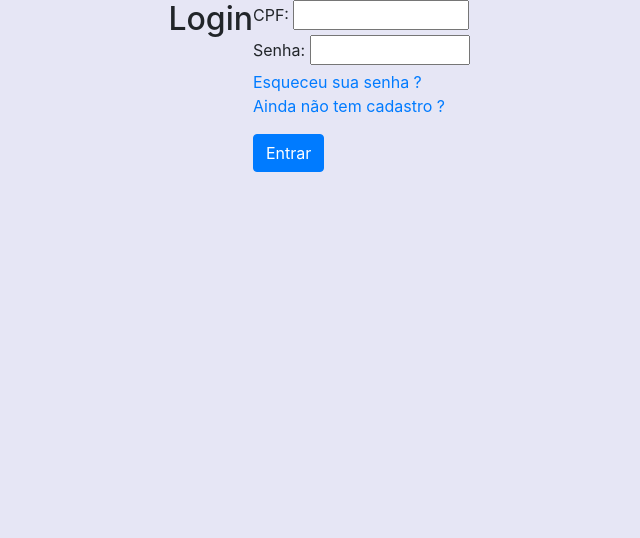
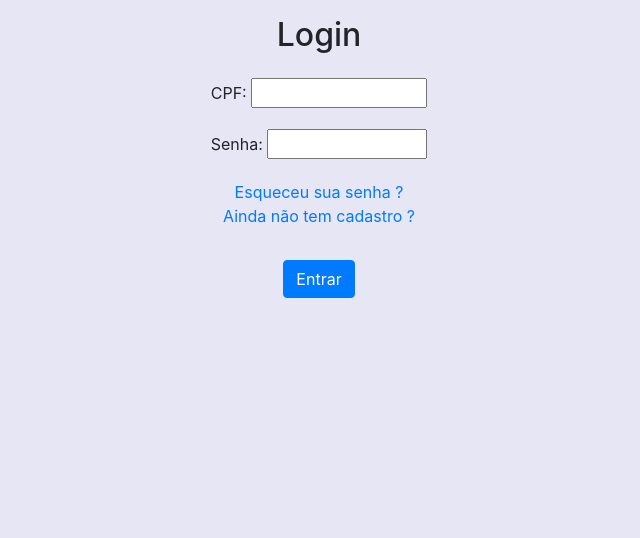
Before and after one commit to hugoerico/Projeto-Virtual-Vacina, a PHP site: page /login.php in a window 1280 px wide. Shown: the part 80-618 px from the top of the page, without its empty margins (321-961 px from the left). Run offline with PHP 8.4, Linux system fonts and the light colour scheme; some libraries are stand-ins or nearby versions.

Commit message:
atualização visual pagina login

```diff
--- a/login.php
+++ b/login.php
@@ -35,7 +35,6 @@ include "cabecalho.php";
             </div>
         </form>
 
-
 </section>
 
 
--- a/style.css
+++ b/style.css
@@ -94,9 +94,15 @@ footer #vacinao{
 
 /* pagina login do site */
 #login {
+    padding-top:1em ;
     display: flex;
-    justify-content: center;
+    flex-direction: column;
+    text-align: center;
 }
+#login div{
+    margin-top: 1em;
+}
+
 
 /* pagina home/index do site */
 
```
